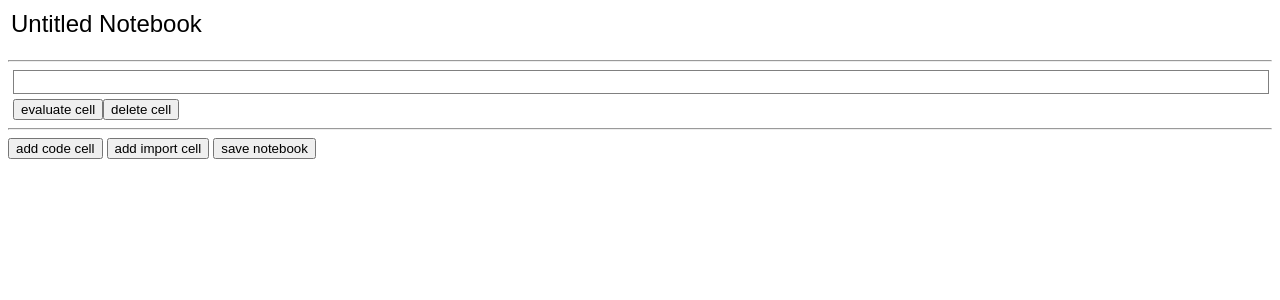
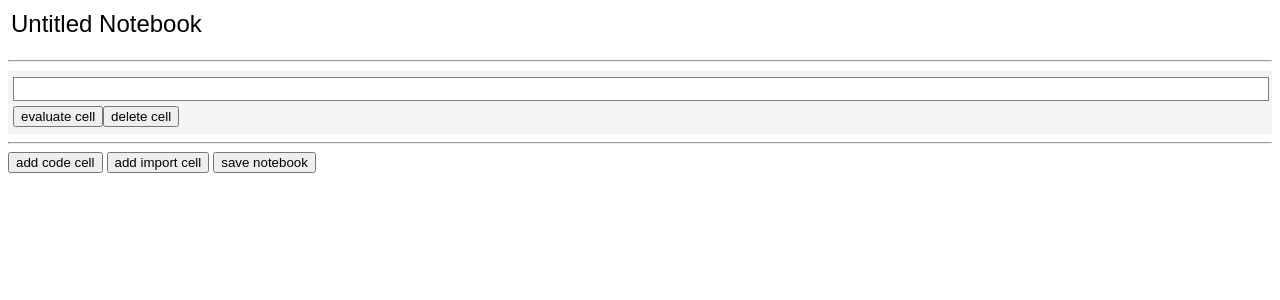
Before and after one commit to jacksonfellows/tabula, a Flask app: page /new in a window 1280 px wide. Shown: the top 300 px of the page. Run offline with Flask 2, Linux system fonts and the light colour scheme; some libraries are stand-ins or nearby versions.

Commit message:
add cell ordering

```diff
--- a/app.py
+++ b/app.py
@@ -38,6 +38,7 @@ def replacements(path):
 NEW_NOTEBOOK = {
     'title': 'Untitled Notebook',
     'cells': {},
+    'cellOrder': [],
     'replacements': {}
 }
 
--- a/static/eval.js
+++ b/static/eval.js
@@ -18,15 +18,15 @@ function render(thing) {
 	let elem;
 	switch (thing.type) {
 	case 'LatexInput':
-		elem = $('<span class="input">' + thing.latex + '</span>');
+		elem = $('<span class="input mq">' + thing.latex + '</span>');
 		MQ.MathField(elem[0]);
 		return elem;
 	case 'LatexOutput':
-		elem = $('<span>' + thing.latex + '</span>');
+		elem = $('<span class="mq">' + thing.latex + '</span>');
 		MQ.StaticMath(elem[0]);
 		return elem;
 	case 'TextInput':
-		return $('<input type="text">').val(thing.text);
+		return $('<input "type="text">').val(thing.text);
 	default:
 		throw 'unsupported type of thing: ' + thing.type;
 	}
@@ -110,11 +110,17 @@ function deleteCell(key) {
 
 function renderCell(key) {
 	let cell = NOTEBOOK.cells[key];
-	return $('<div id="cell' + key + '"></div>').append(
+	return $('<div id="cell' + key + '" class="cell"></div>').append(
 		$('<p id="input' + key + '"></p>').append(render(cell.input)),
 		$('<p id="output' + key + '"></p>').append(render(cell.output)),
 		$('<p><button onclick=runCell("' + key + '")>evaluate cell</button><button onclick=deleteCell("' + key + '")>delete cell</button></p>'),
 	);
+}
+
+function appendCell(key) {
+	$('#cells').append(renderCell(key));
+	if (!(key in NOTEBOOK.cells))
+		NOTEBOOK.cellOrder.push(key);
 }
 
 function addCodeCell() {
@@ -127,7 +133,7 @@ function addCodeCell() {
 		},
 		replacementKeys: [],
 	};
-	$('#cells').append(renderCell(key));
+	appendCell(key);
 }
 
 function addImportCell() {
@@ -140,14 +146,27 @@ function addImportCell() {
 		},
 		replacementKeys: [],
 	};
-	$('#cells').append(renderCell(key));
+	appendCell(key);
+}
+
+function updateCellOrder() {
+	NOTEBOOK.cellOrder = $('#cells').sortable('toArray').map(x => x.substring(4)); // remove cell prefix from id
 }
 
 // display NOTEBOOK
+$('#cells').sortable({
+	axis: 'y',
+	update: function(event, ui) {
+		updateCellOrder();
+	}
+});
+
+$('#cells').disableSelection(); // ??
+
 $('#title').val(NOTEBOOK.title);
 
-for (let key of Object.keys(NOTEBOOK.cells)) {
-	$('#cells').append(renderCell(key));
+for (let key of NOTEBOOK.cellOrder) {
+	appendCell(key);
 }
 
 if (Object.keys(NOTEBOOK.cells).length === 0) {
--- a/templates/index.html
+++ b/templates/index.html
@@ -4,6 +4,7 @@
     <link rel="stylesheet" href="/mathquill/mathquill.css">
   </link>
   <script src="https://ajax.googleapis.com/ajax/libs/jquery/1.11.0/jquery.min.js"></script>
+  <script src="https://ajax.googleapis.com/ajax/libs/jqueryui/1.12.1/jquery-ui.min.js"></script>
   <script src="/mathquill/mathquill.js"></script>
   <script src="/parser.js"></script>
   <script src="/matcher.js"></script>
@@ -16,8 +17,16 @@
     .input {
         width: 100%;
     }
+    .mq {
+        background-color: white;
+    }
     p { /* bad idea? */
         margin: 5px;
+    }
+    .cell {
+        background-color: whitesmoke;
+        padding-top: 2px;
+        padding-bottom: 2px;
     }
   </style>
   </head>
```
